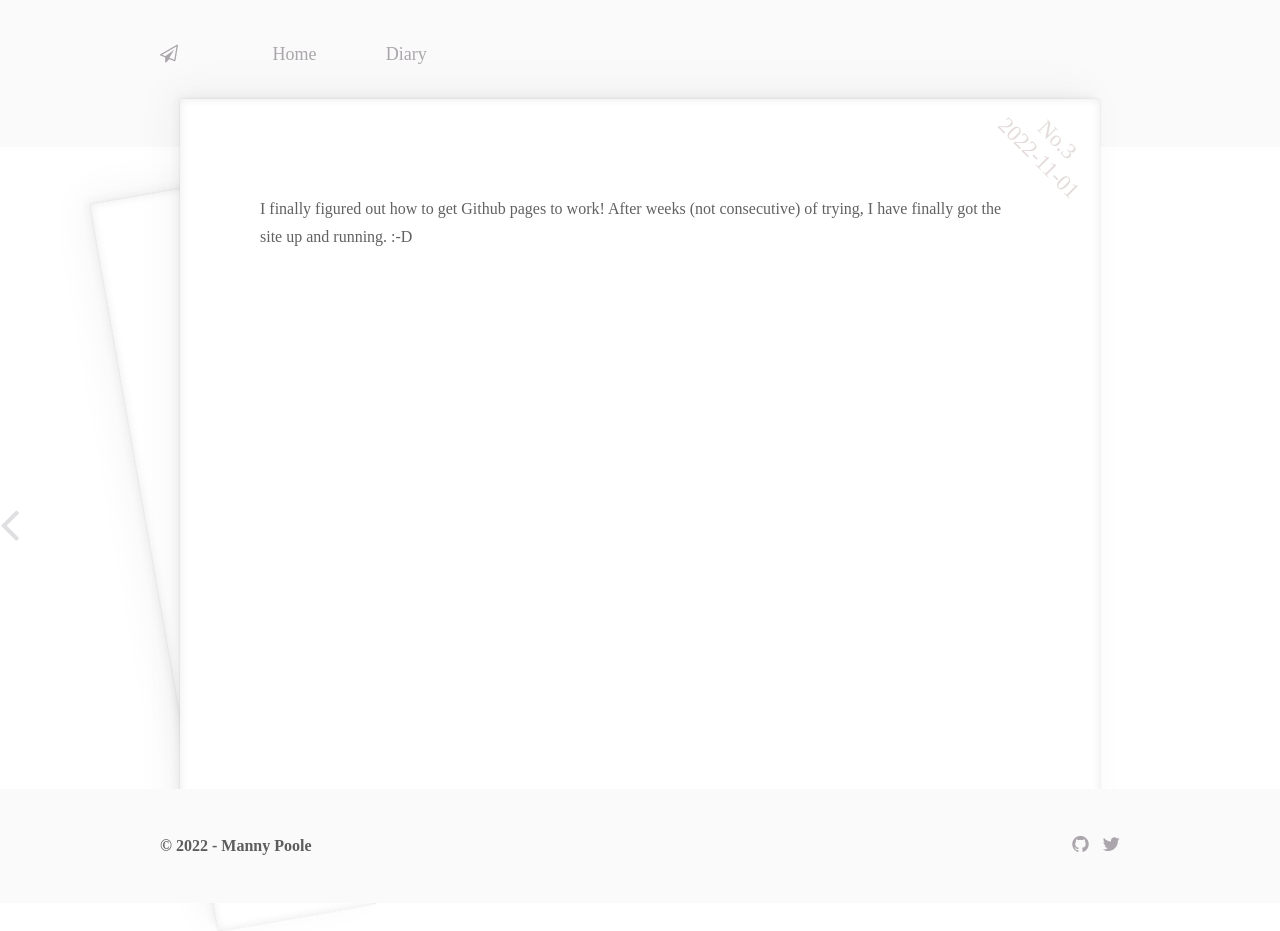
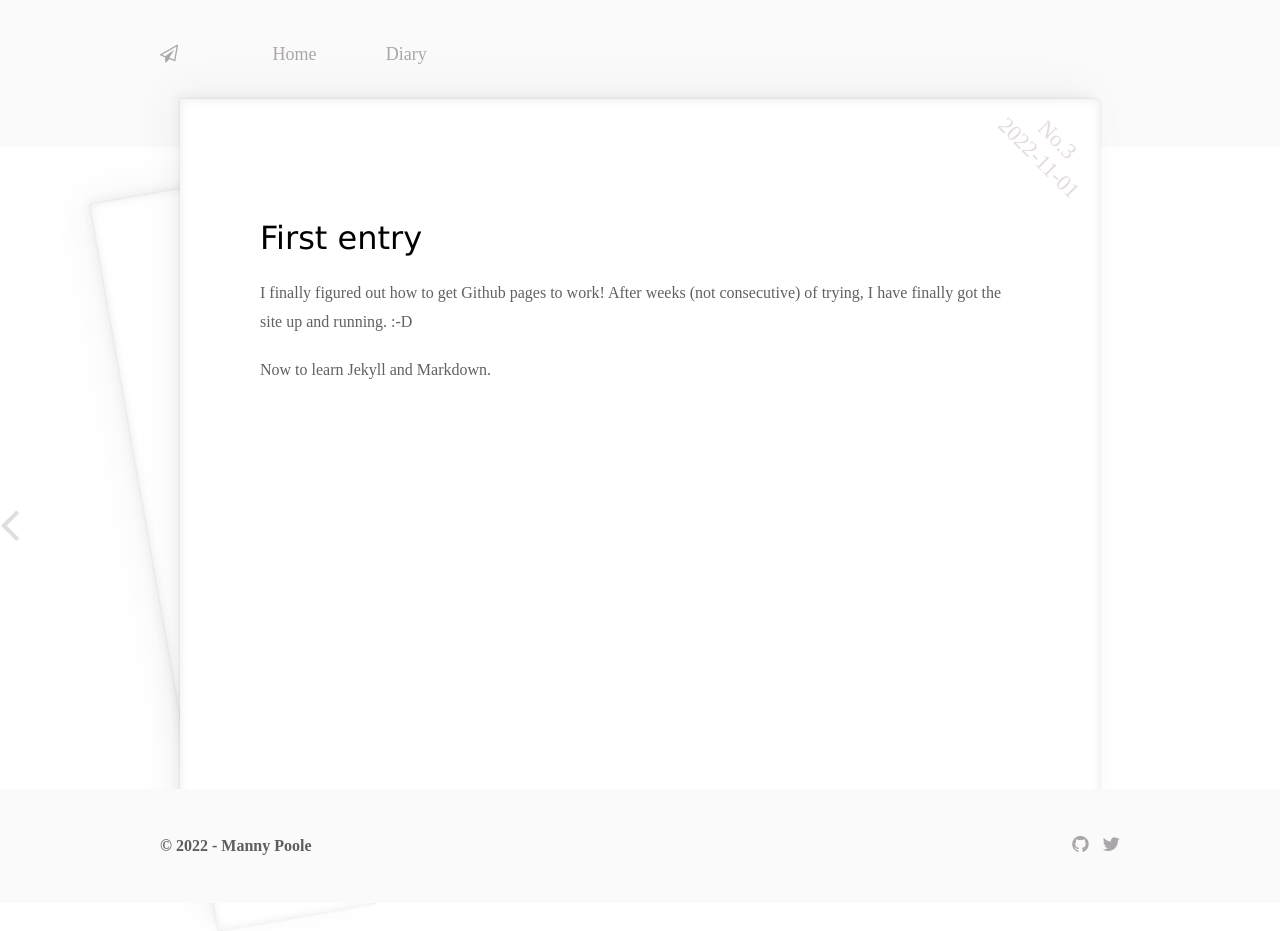
Before and after one commit to mannypoole/coderdojo, a Jekyll site: the page built from _posts/2022-11-01-first-entry.md, in a window 1280 px wide. Built offline with Jekyll 4.4.1, drawn with Linux system fonts in a browser that asks for light colours.

Commit message:
Update 2022-11-01-first-entry.md

```diff
--- a/_posts/2022-11-01-first-entry.md
+++ b/_posts/2022-11-01-first-entry.md
@@ -5,5 +5,8 @@ date: 2022-11-01
 category: log
 excerpt: ""
 ---
+# First entry
 
 I finally figured out how to get Github pages to work!  After weeks (not consecutive) of trying, I have finally got the site up and running. :-D
+
+Now to learn Jekyll and Markdown.
```
